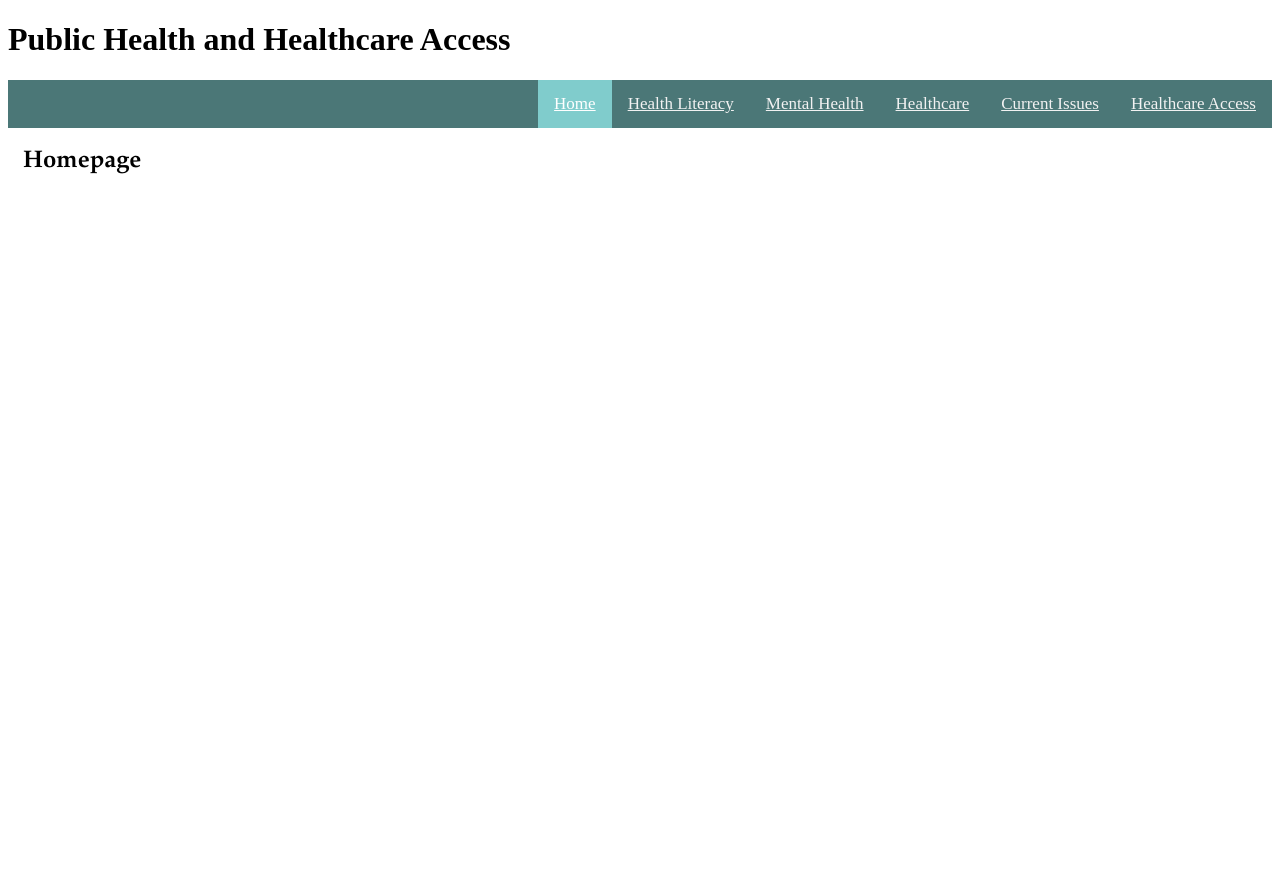
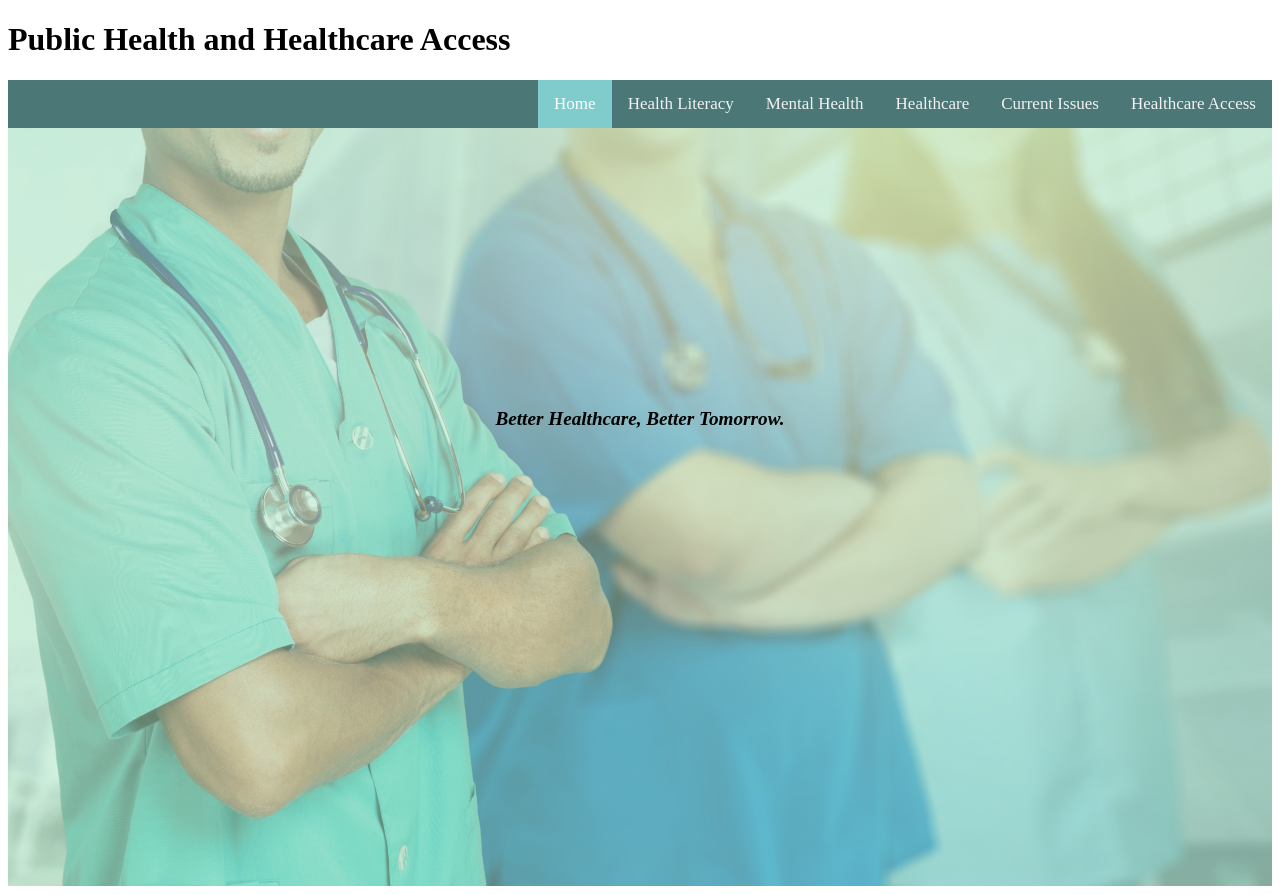
Before and after one commit to xiaoyu163/public-health, a PHP site: page /home.php in a window 1280 px wide. Before the commit the page ends 174 px from the top, so only its background shows below. Run offline with PHP 8.4, Linux system fonts and the light colour scheme.

Commit message:
homepage

```diff
--- a/home.php
+++ b/home.php
@@ -1,9 +1,42 @@
 <!DOCTYPE html>
+<style>
+    .container {
+        background-color: #A3E2BD;
+        align-items: center;
+        width:auto;
+
+    }
+
+    img {
+        display: block;
+        max-width:100%;
+        max-height:100%;
+        opacity: 0.5;
+    }
+
+    .centered {
+        position: absolute;
+        top: 50%;
+        left: 50%;
+        transform: translate(-50%, -50%);
+        font-style: italic;
+        font-family:"Segoe Script";
+        font-size: larger;
+        font-weight: bolder;
+    }
+
+
+</style>
 <body>
     <?php
         include 'nav.php';
     ?>
 
-    <h2>Homepage</h2>
+    <div class="container">
+        <img src="images/health.png">
+        <p class="centered">Better Healthcare, Better Tomorrow.</p>
+    </div>
+
+
 
 </body>
--- a/nav.php
+++ b/nav.php
@@ -28,6 +28,11 @@
         margin-left: 15px;
         font-family: "Garamond", serif;
     }
+
+    a {
+        text-decoration:none;
+    }
+
 </style>
 <html>
     <head>
```
Also changed, not shown: images/health.png (added), images/healthcare.png (added).
